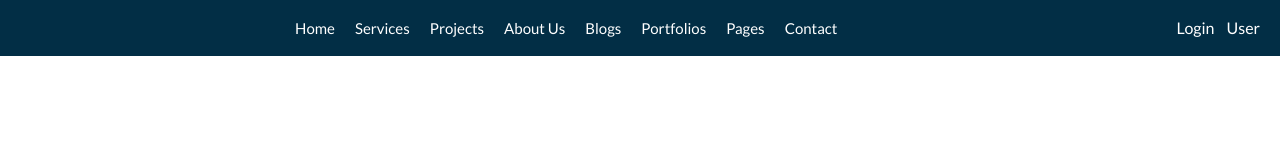
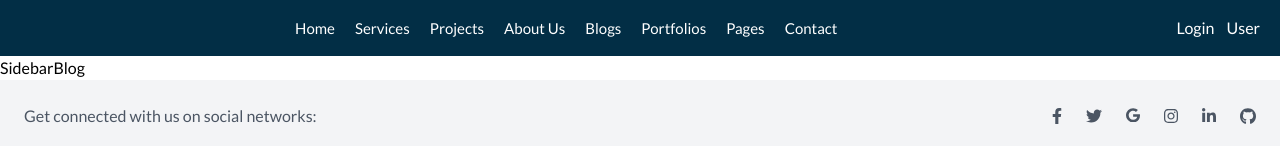
Before and after one commit to anishazahan/Muslime-Ummah, a Next.js app: page /blogs/SidebarBlog in a window 1280 px wide. Before the commit this address had no page. Shown: the part 152-298 px from the top of the page. Built offline with nearby package versions, Linux system fonts and the light colour scheme.

Commit message:
make sidebarBlog component

```diff
--- /dev/null
+++ b/pages/blogs/SidebarBlog.js
@@ -0,0 +1,12 @@
+
+
+const SidebarBlog = () => {
+  return (
+    <div>SidebarBlog
+
+
+    </div>
+  )
+}
+
+export default SidebarBlog
```
